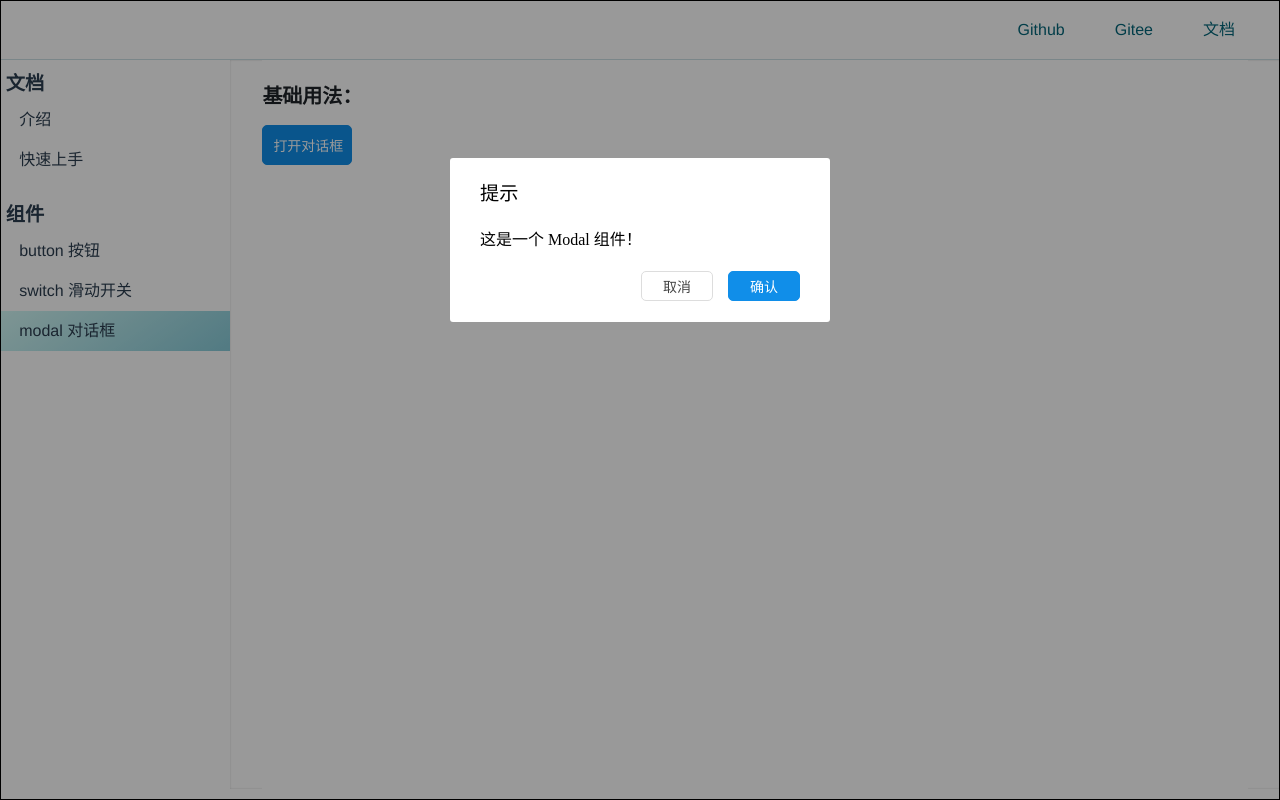
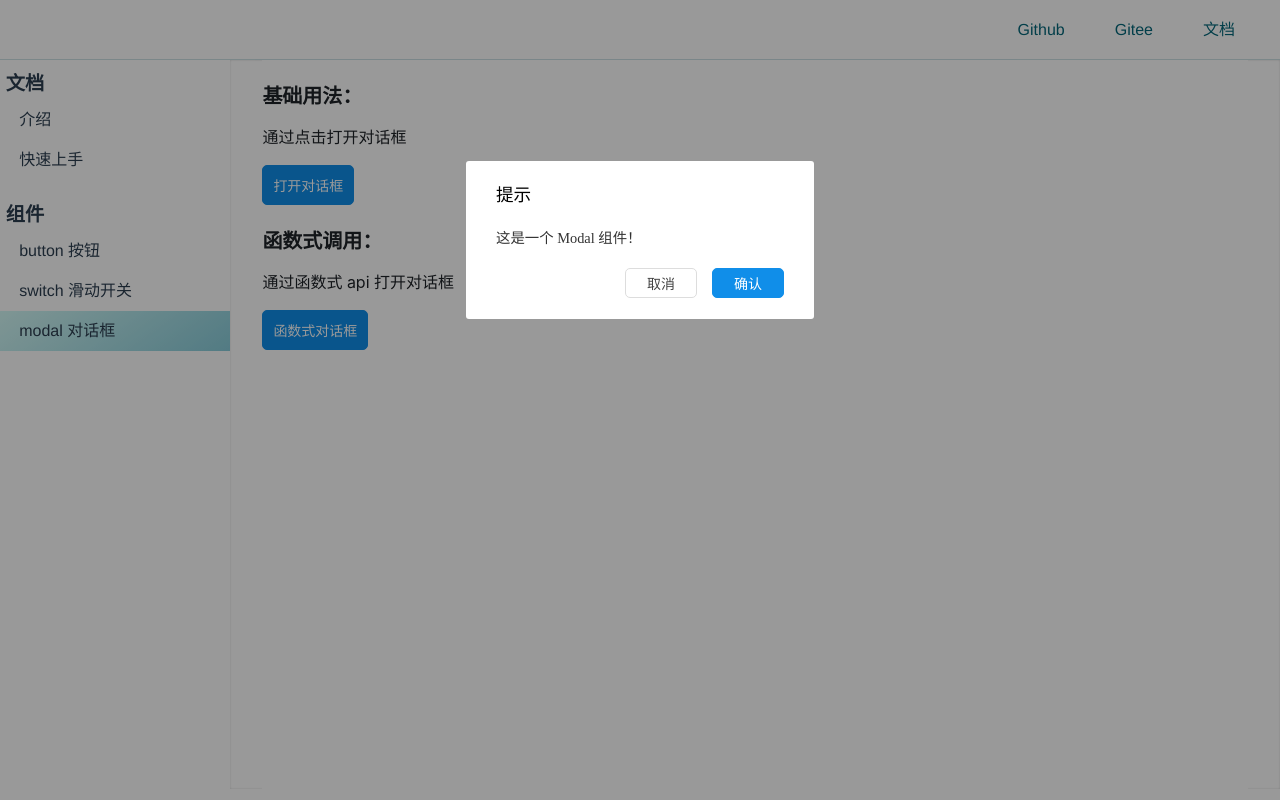
Before and after one commit to cai4633/mom-ui, a Vue app: page /#/doc/modal in a window 1280 px wide. Both pictures are taken after a click on the button "打开对话框". Built offline with nearby package versions, Linux system fonts and the light colour scheme.

Commit message:
use createApp and h() to render component

```diff
--- a/src/components/Button.vue
+++ b/src/components/Button.vue
@@ -61,7 +61,7 @@ export default {
 	}
 
 	&.normal {
-		width: $w;
+		min-width: $w;
 		height: 0.8 * $h;
 		line-height: 0.8 * $h;
 	}
@@ -94,12 +94,12 @@ export default {
 		}
 	}
 	&.big {
-		width: 1.8 * $w;
+		min-width: 1.8 * $w;
 		height: $h;
 		line-height: $h;
 	}
 	&.small {
-		width: 0.8 * $w;
+		min-width: 0.8 * $w;
 		height: 0.6 * $h;
 		line-height: 0.6 * $h;
 	}
--- a/src/components/Modal.vue
+++ b/src/components/Modal.vue
@@ -10,20 +10,14 @@
 					<Button size="small" @click.stop="ok" type="primary">确认</Button>
 				</section>
 			</main>
-		</div></teleport
-	>
+		</div>
+	</teleport>
 </template>
 <script lang="ts">
 import Button from "./Button.vue";
 import { SetupContext, Teleport } from "vue";
+import { Props } from "./showModal";
 
-interface Props {
-	visiable: boolean;
-	title: string;
-	message: string;
-	onok: () => boolean | undefined;
-	oncancel: () => boolean | undefined;
-}
 export default {
 	props: {
 		visiable: { type: Boolean, default: false },
@@ -54,7 +48,6 @@ export default {
 
 <style lang="scss">
 .c-modal {
-	border: 1px solid #000;
 	position: fixed;
 	top: 0;
 	left: 0;
@@ -70,13 +63,15 @@ export default {
 		padding: 20px 30px;
 		h3 {
 			font-weight: 500;
-			font-size: 1.2em;
+			font-size: 1.1em;
 			margin: 0;
 		}
 		p {
 			padding: 20px 0px;
 			min-width: 20em;
 			max-height: 4em;
+			font-size: 0.9em;
+			color: #333;
 		}
 		section.action {
 			text-align: right;
--- /dev/null
+++ b/src/components/showModal.ts
@@ -0,0 +1,27 @@
+import { createApp,h } from "vue"
+import Modal from "./Modal.vue"
+
+export interface Props {
+	visiable: boolean;
+	title: string;
+	message: string;
+	onok: () => boolean | undefined;
+	oncancel: () => boolean | undefined;
+}
+
+//  TODO 如何通过JS渲染组件
+const showModal = (options:Omit<Props,"visiable">) => {
+  const div = document.createElement("div")
+  document.body.appendChild(div)
+  const modal = createApp({
+    render: () => h(Modal, { visiable: true ,...options,"onUpdate:visiable":(newVal:boolean)=>{
+      if(!newVal){
+        modal.unmount(div)
+        div.remove()
+      }
+    }}),
+  })
+  modal.mount(div)
+}
+
+export default showModal
--- a/src/views/modal-demo.vue
+++ b/src/views/modal-demo.vue
@@ -2,8 +2,14 @@
 	<div class="button-demo">
 		<section>
 			<h3>基础用法：</h3>
-			<Button type="primary" @click="showModal">打开对话框</Button>
+			<p>通过点击打开对话框</p>
+			<Button type="primary" @click="showOneModal">打开对话框</Button>
 			<Modal v-model:visiable="modalVisiable" :onok="() => {}" :oncancel="() => {}" title="提示" message="这是一个 Modal 组件！"></Modal>
+		</section>
+		<section>
+			<h3>函数式调用：</h3>
+			<p>通过函数式 api 打开对话框</p>
+			<Button type="primary" @click="showAnotherModal">函数式对话框</Button>
 		</section>
 	</div>
 </template>
@@ -11,6 +17,7 @@
 import { ref } from "vue";
 import Button from "../components/Button.vue";
 import Modal from "../components/Modal.vue";
+import showModal from "../components/showModal";
 
 interface Props {}
 export default {
@@ -20,10 +27,22 @@ export default {
 	},
 	setup(props: Props) {
 		const modalVisiable = ref(false);
-		const showModal = (e) => {
+		const showOneModal = (e) => {
 			modalVisiable.value = true;
 		};
-		return { showModal, modalVisiable };
+		const showAnotherModal = () => {
+			showModal({
+				title: "提示",
+				message: "函数式调用对话框",
+				onok: () => {
+					console.log("ok");
+				},
+				oncancel: () => {
+					console.log("cancel");
+				},
+			});
+		};
+		return { showOneModal, modalVisiable, showAnotherModal };
 	},
 };
 </script>
```
